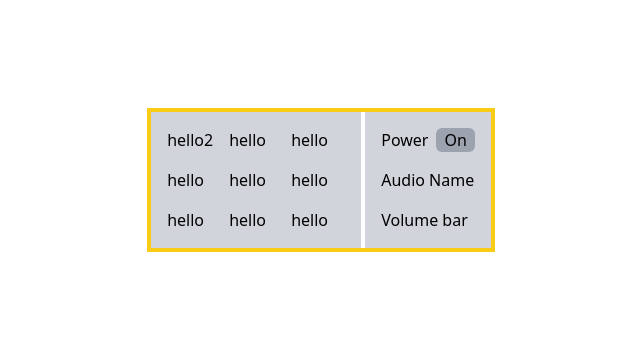
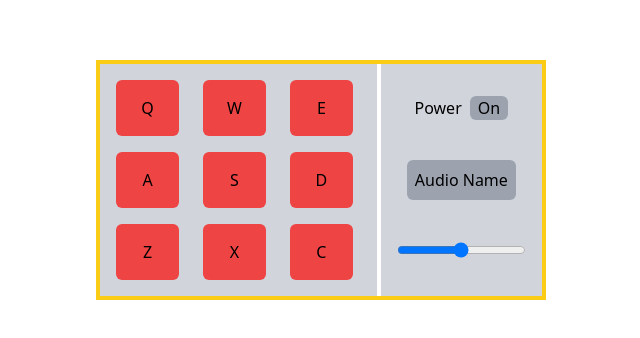
Before and after one commit to MohitPatel1/drum-machine, a React (Vite) app: page / in a window 1280 px wide. Shown: the part 220-558 px from the top of the page, without its empty margins (319-959 px from the left). Built offline with nearby package versions, Linux system fonts and the light colour scheme.

Commit message:
all styles done

```diff
--- a/src/App.jsx
+++ b/src/App.jsx
@@ -8,27 +8,28 @@ function App() {
       <div id='drum-machine' className='flex h-full w-full justify-center gap-6 items-center'>
           <div className='flex items-center gap-6 bg-gray-300'  >
             <div className='flex gap-2 border-4 border-yellow-400'>
-              <div className='drum-pad bg-gray grid grid-cols-3 p-4 gap-4'>
-                <p>hello2</p>
-                <p>hello</p>
-                <p>hello</p>
-                <p>hello</p>
-                <p>hello</p>
-                <p>hello</p>
-                <p>hello</p>
-                <p>hello</p>
-                <p>hello</p>
+              <div className='drum-pad bg-gray grid grid-cols-3 p-4 gap-y-4 gap-x-6'>
+                <p className='bg-red-500 px-6 py-4 text-center rounded-md'>Q</p>
+                <p className='bg-red-500 px-6 py-4 text-center rounded-md'>W</p>
+                <p className='bg-red-500 px-6 py-4 text-center rounded-md'>E</p>
+                <p className='bg-red-500 px-6 py-4 text-center rounded-md'>A</p>
+                <p className='bg-red-500 px-6 py-4 text-center rounded-md'>S</p>
+                <p className='bg-red-500 px-6 py-4 text-center rounded-md'>D</p>
+                <p className='bg-red-500 px-6 py-4 text-center rounded-md'>Z</p>
+                <p className='bg-red-500 px-6 py-4 text-center rounded-md'>X</p>
+                <p className='bg-red-500 px-6 py-4 text-center rounded-md'>C</p>
               </div>
-              <div className='flex flex-col p-4 border-l-4 border-white space-y-4'>
-                <div className='flex gap-2'>
+              <div className='flex flex-col justify-center p-4 border-l-4 border-white space-y-10'>
+                <div className='flex justify-center gap-2'>
                   <h2>Power</h2>
                   <button className='bg-gray-400 rounded-md pl-2 pr-2'>On</button>
                 </div>
-                <div>
-                  <h2>Audio Name</h2>
+                <div className='flex justify-center p'>
+                  <button className='bg-gray-400 rounded-md p-2'>Audio Name</button>
                 </div>
                 <div>
-                  Volume bar
+
+                  <input type="range" min="0" max="100"/>
                 </div>
               </div>
             </div>
```
